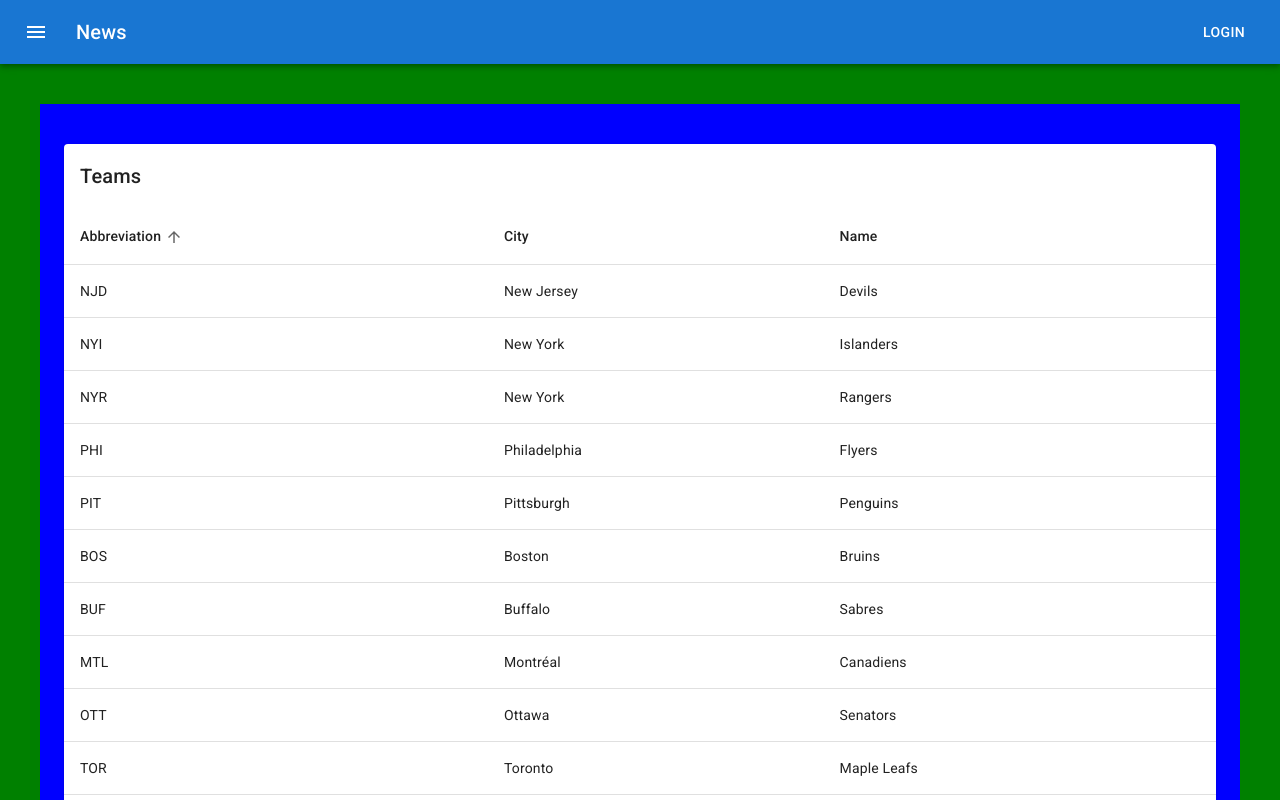
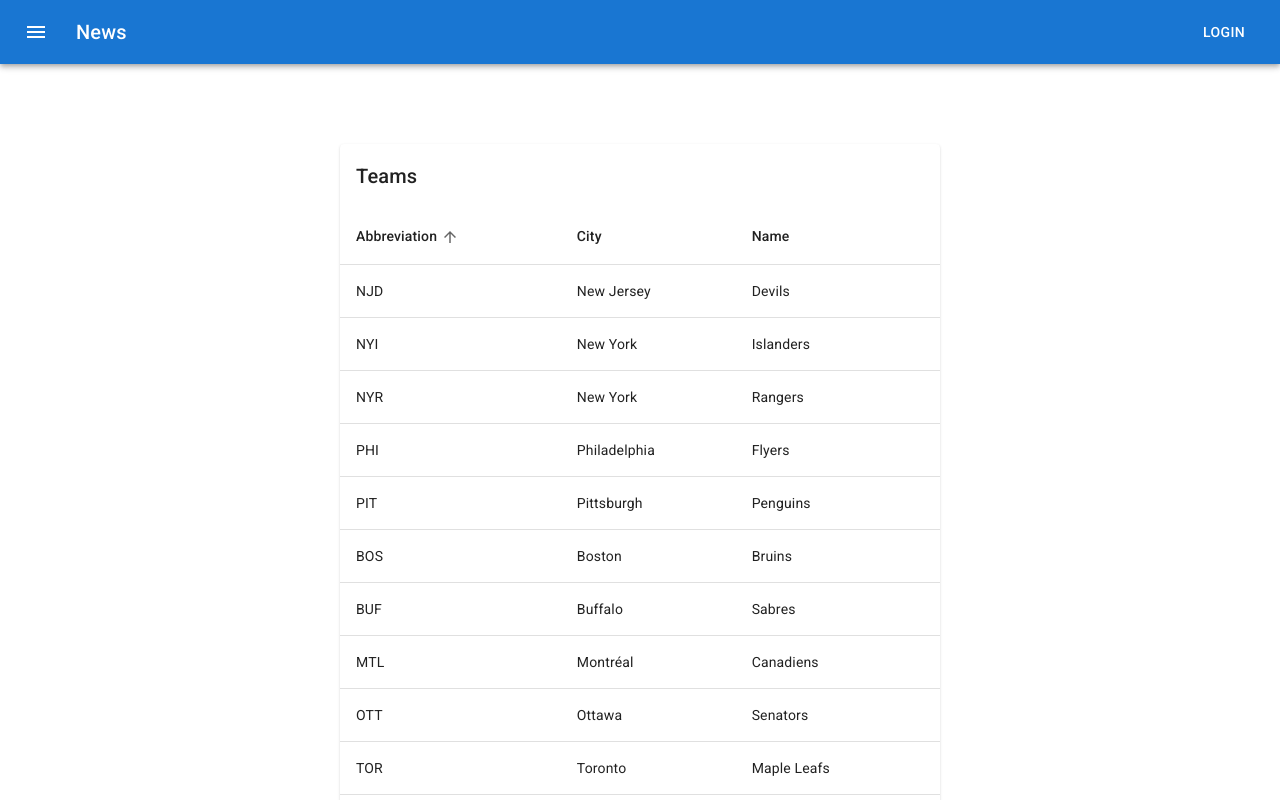
Before and after one commit to mmoila/nhl_stats_frontend, a React (Create React App) app: page / in a window 1280 px wide. Shown: the top 800 px of the page. Built offline with nearby package versions, Linux system fonts and the light colour scheme.

Commit message:
Add possibility to sort by team abbreviation

```diff
--- a/src/App.js
+++ b/src/App.js
@@ -5,14 +5,9 @@
 
 function App() {
   return (
-    <Container
-      disableGutters
-      className="App"
-      maxWidth={false}
-      sx={{ background: "green" }}
-    >
+    <Container disableGutters className="App" maxWidth={false}>
       <NavBar />
-      <Container sx={{ background: "blue", overflow: "auto", my: 5 }}>
+      <Container sx={{ overflow: "auto", my: 5 }}>
         <TeamTable teams={data.teams} />
         <TeamTable />
       </Container>
--- a/src/components/TeamTable.js
+++ b/src/components/TeamTable.js
@@ -16,36 +16,38 @@
   if (!teams) {
     return null
   }
-  /*
-  function descendingComparator(a, b, orderBy) {
-    if (b[orderBy] < a[orderBy]) {
+
+  function descendingComparator(a, b, orderingBy) {
+    if (b[orderingBy] < a[orderingBy]) {
       return -1
     }
-    if (b[orderBy] > a[orderBy]) {
+    if (b[orderingBy] > a[orderingBy]) {
       return 1
     }
     return 0
   }
 
-  function getComparator(order, orderBy) {
-    return order === "desc"
-      ? (a, b) => descendingComparator(a, b, orderBy)
-      : (a, b) => -descendingComparator(a, b, orderBy)
+  function getComparator(criteria, orderingBy) {
+    return criteria === "desc"
+      ? (a, b) => descendingComparator(a, b, orderingBy)
+      : (a, b) => -descendingComparator(a, b, orderingBy)
   }
-*/
+
   const handleRequestSort = (property) => {
     const isAsc = orderBy === property && order === "asc"
     setOrder(isAsc ? "desc" : "asc")
     setOrderBy(property)
-    console.log(orderBy)
   }
 
   return (
-    <TableContainer component={Paper} sx={{ my: 5 }}>
+    <TableContainer
+      component={Paper}
+      sx={{ my: 5, maxWidth: "sm", mx: "auto" }}
+    >
       <Typography p={2} variant="h6" id="tableTitle" component="div">
         Teams
       </Typography>
-      <Table sx={{ minWidth: 650 }} aria-label="simple table">
+      <Table sx={{ maxWidth: 800 }} aria-label="simple table">
         <TableHead>
           <TableRow>
             <TableCell>
@@ -53,7 +55,7 @@
               <TableSortLabel
                 active
                 direction={order}
-                onClick={() => handleRequestSort("Abbreviation")}
+                onClick={() => handleRequestSort("abbreviation")}
               />
             </TableCell>
             <TableCell>City</TableCell>
@@ -61,7 +63,10 @@
           </TableRow>
         </TableHead>
         <TableBody>
-          {teams.map((row) => (
+          {teams
+            .slice()
+            .sort(getComparator(order, orderBy))
+            .map((row) => (
               <TableRow key={row.name}>
                 <TableCell component="th" scope="row">
                   {row.abbreviation}
```
Lines whose indentation alone changed are shown as unchanged.
